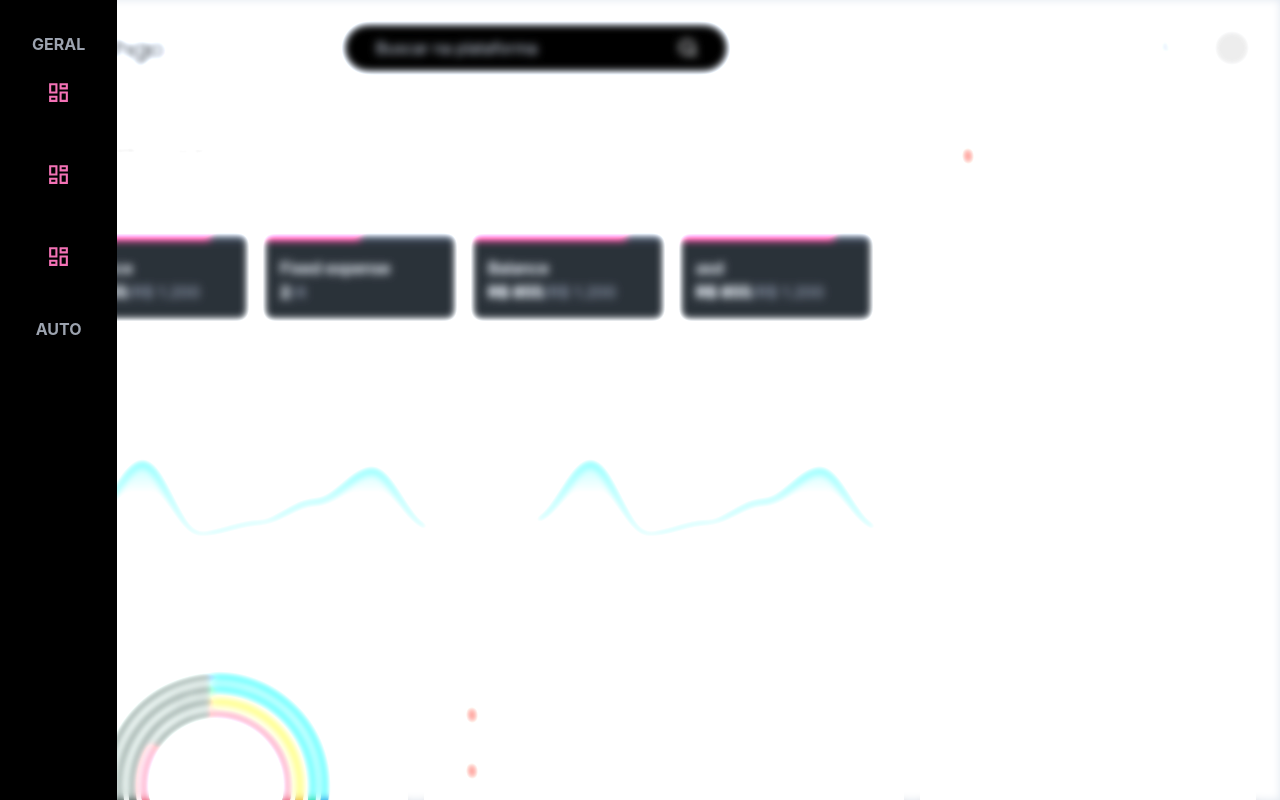
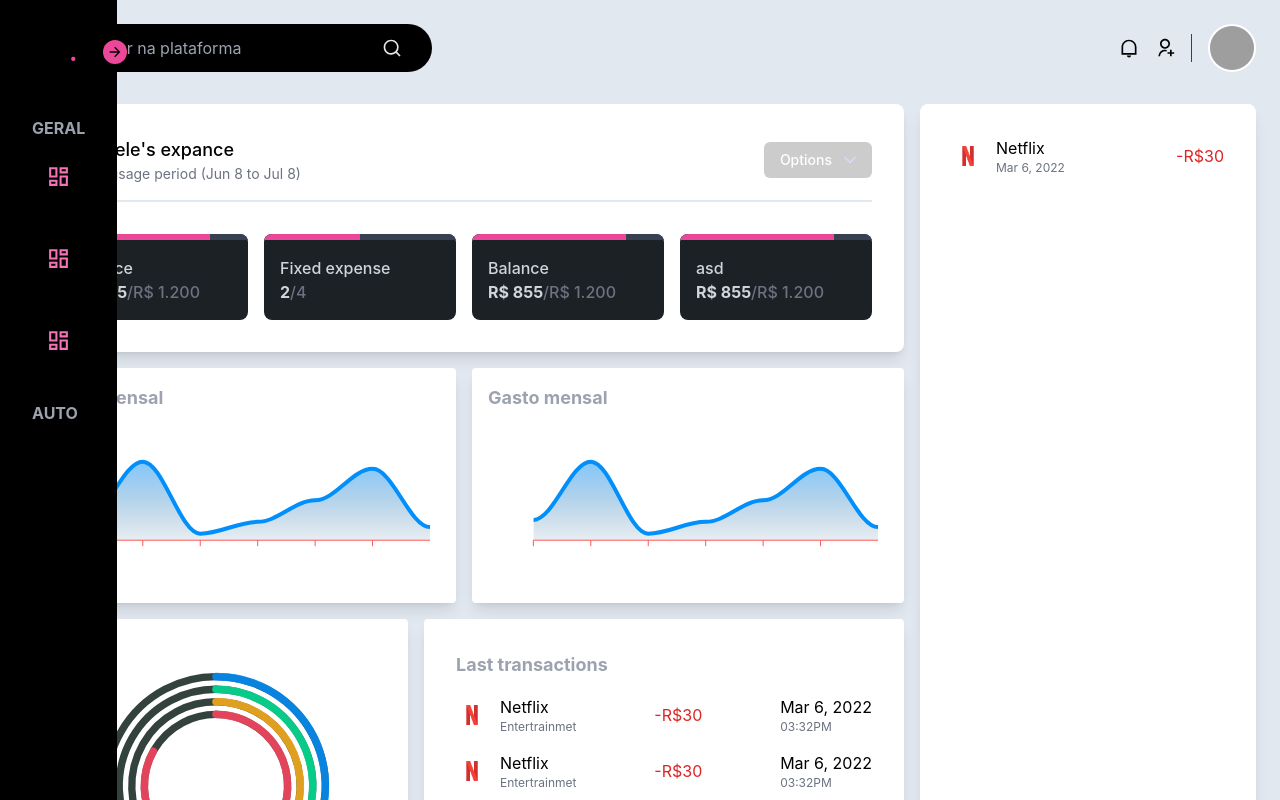
Before and after one commit to StudiisTeam/Dashgo, a Next.js app: page / in a window 1280 px wide. Shown: the top 800 px of the page. Built offline with nearby package versions, Linux system fonts and the light colour scheme; grey boxes are pictures that could not be loaded.

Commit message:
refactor(sidebar): altera layout sidebar minimizada

```diff
--- a/components/Header.tsx
+++ b/components/Header.tsx
@@ -6,6 +6,7 @@ import {
 	RiSearchLine,
 	RiUserAddLine,
 } from "react-icons/ri";
+import { Logo } from "./Logo";
 
 export const Header = () => {
 	const [isOpen, setIsOpen] = useState(false);
@@ -20,15 +21,11 @@ export const Header = () => {
 
 	return (
 		<header className="flex w-full max-w-screen-2xl h-20 mx-auto px-6 pt-4 items-center z-10">
-			<button className="flex flex-col gap-1 mr-4">
+			<button className="md:hidden flex flex-col gap-1 mr-4">
 				<div className="w-4 h-[3px] mx-auto bg-slate-100"></div>
 				<div className="w-6 h-[3px] bg-slate-100"></div>
 				<div className="w-4 h-[3px] mx-auto bg-slate-100"></div>
 			</button>
-			<span className="text-3xl font-medium tracking-tight	md:w-64">
-				dashgo
-				<span className="text-pink-500 ml-[1px]">.</span>
-			</span>
 
 			<div
 				onClick={() => setIsOpen(true)}
--- /dev/null
+++ b/components/Logo.tsx
@@ -0,0 +1,12 @@
+import { ReactNode } from 'react';
+
+
+
+export function Logo() {
+  return (
+    <span className="text-3xl font-medium tracking-tight">
+      dashgo
+      <span className="text-pink-500 ml-[1px]">.</span>
+    </span>
+  );
+}
--- a/components/SIdebar.tsx
+++ b/components/SIdebar.tsx
@@ -3,13 +3,23 @@ import {
 	RiDashboardLine,
 	RiGitMergeLine,
 	RiInputMethodLine,
+	RiArrowLeftLine,
+	RiArrowRightLine,
+	RiLogoutBoxLine
 } from "react-icons/ri";
+import { Logo } from "./Logo";
 
 export function Sidebar() {
 	return (
+		//expanded
 		//flex w-full h-screen fixed z-20 backdrop-blur-sm backdrop-brightness-150
-		<aside className="flex w-full h-screen fixed z-20 backdrop-blur-sm backdrop-brightness-150">
-			<div className="flex absolute gap-12 h-screen p-8 bg-black items-center flex-col z-40 ">
+		<aside className="flex w-full h-screen fixed z-20">
+			<div className="flex items-center justify-between flex-col absolute h-screen px-8 py-8 bg-black z-40 ">
+				<div className="flex gap-12 flex-col">
+					<span className="text-3xl font-medium tracking-tight">
+						dg
+						<span className="text-pink-500 ml-[1px]">.</span>
+					</span>
 					<div className="">
 						<span className="font-bold text-gray-400">GERAL</span>
 						<div className="flex gap-4 mt-6 items-center flex-col">
@@ -57,6 +67,10 @@ export function Sidebar() {
 						</div>
 					</div>
 				</div>
+				<button className="bg-pink-500 p-1 rounded-full absolute right-[-10px] mt-2"><RiArrowRightLine/></button>
+
+				<button><RiLogoutBoxLine size={25}/></button>
+			</div>
 		</aside>
 	);
 }
--- /dev/null
+++ b/components/index.tsx
@@ -0,0 +1 @@
+export * from './Logo';
```
Lines whose indentation alone changed are shown as unchanged.
